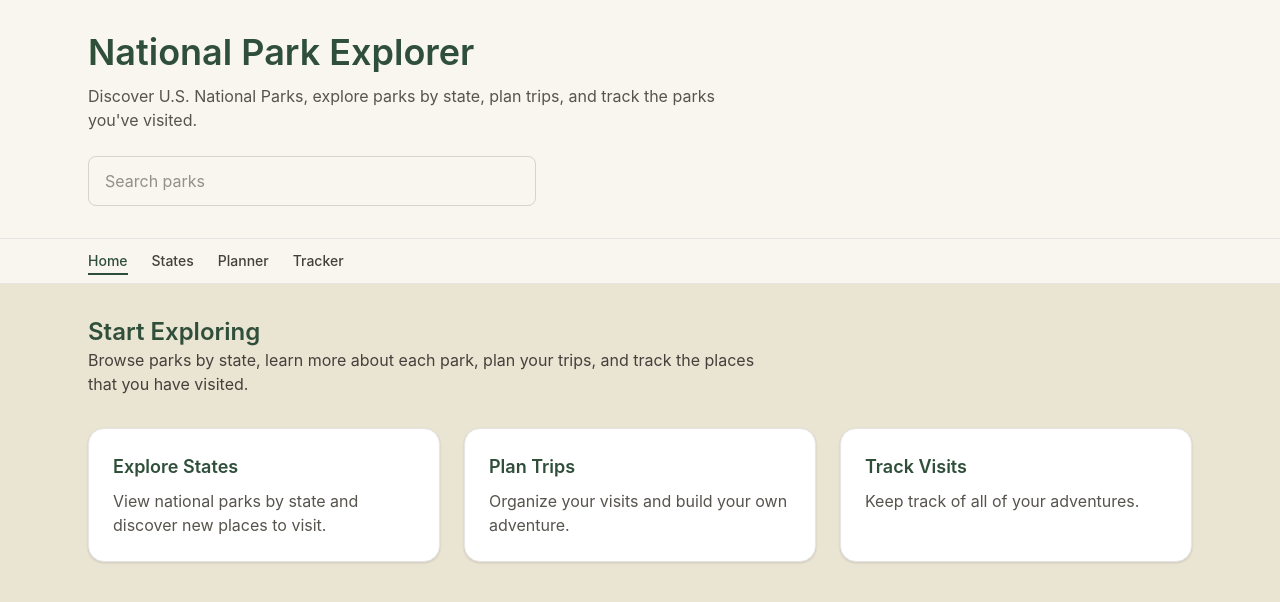
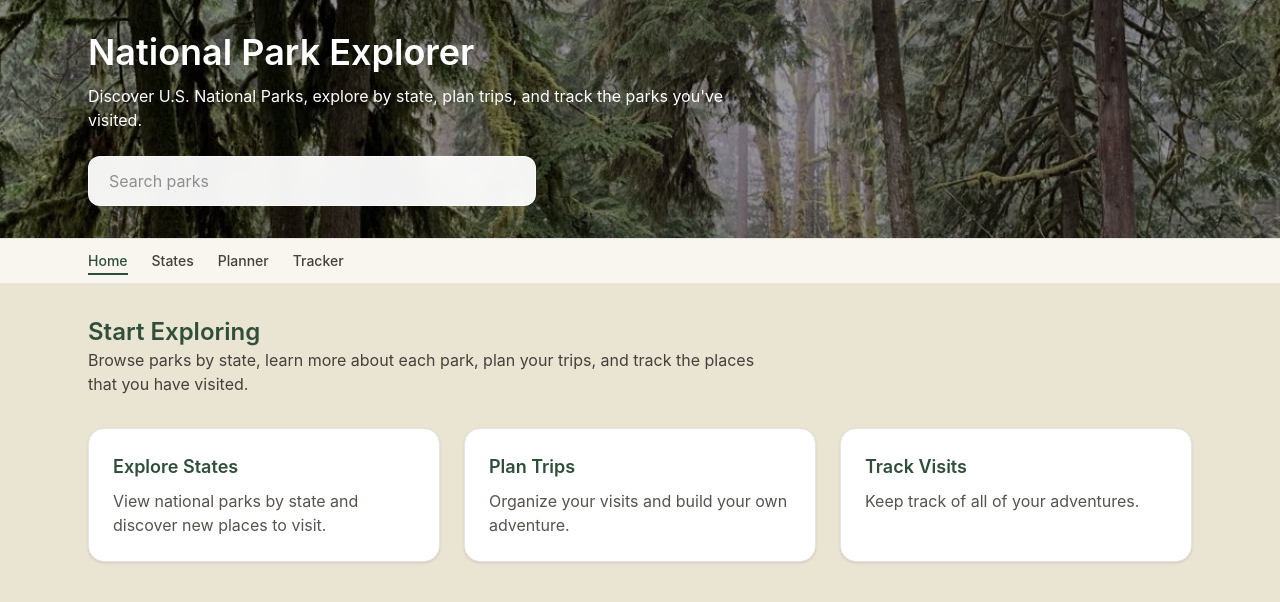
Before and after one commit to pateldr28/NPS_Explorer, a React (Vite) app: page / in a window 1280 px wide. Shown: the top 602 px of the page. Built offline with nearby package versions, Linux system fonts and the light colour scheme; no server answers.

Commit message:
UI updates

```diff
--- a/src/components/header.jsx
+++ b/src/components/header.jsx
@@ -1,16 +1,22 @@
+import OlympicNationalPark from "../images/OlympicNationalPark2.jpg";
 export default function Header() {
     return (
-        <header className="bg-[#F8F6EE] border-b border-stone-200">
-            <div className="max-w-6xl mx-auto px-6 py-8">
-                <h1 className="text-4xl font-semibold text-[#2F4F3A] mb-3">
-                    National Park Explorer
-                </h1>
-                <p className="text-stone-600 mb-6 max-w-2xl">
-                    Discover U.S. National Parks, explore parks by state,
-                    plan trips, and track the parks you've visited.
-                </p>
-                <input type="text" placeholder="Search parks" className="w-full max-w-md px-4 py-3
-                rounded-lg border border-stone-300 focus:outline-none focus:ring-2 focus:ring-[#2F4F3A]" />
+        <header className="border-b border-stone-200 bg-cover bg-center"
+            style={{ backgroundImage: `url(${OlympicNationalPark})` }}
+        >
+            <div className="bg-black/40">
+                <div className="max-w-6xl mx-auto px-6 py-8">
+                    <h1 className="text-4xl font-semibold text-white mb-3">
+                        National Park Explorer
+                    </h1>
+                    <p className="text-white mb-6 max-w-2xl">
+                        Discover U.S. National Parks, explore by state,
+                        plan trips, and track the parks you've visited.
+                    </p>
+                    <input type="text" placeholder="Search parks" className="w-full max-w-md px-5 py-3
+                    rounded-xl border border-white/60 focus:outline-none focus:ring-2 focus:ring-[#2F4F3A] bg-white/95
+                    backdrop-blur-sm" />
+                </div>
             </div>
         </header>
     )
```
Also changed, not shown: src/images/OlympicNationalPark.jpg (added), src/images/OlympicNationalPark2.jpg (added).
